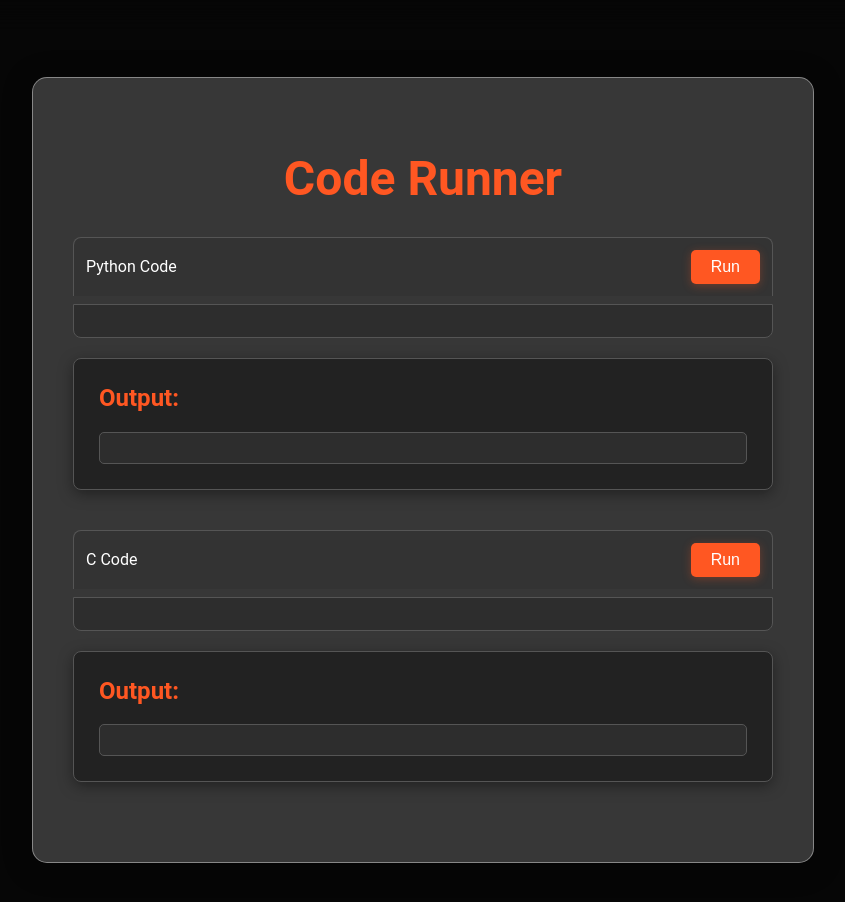
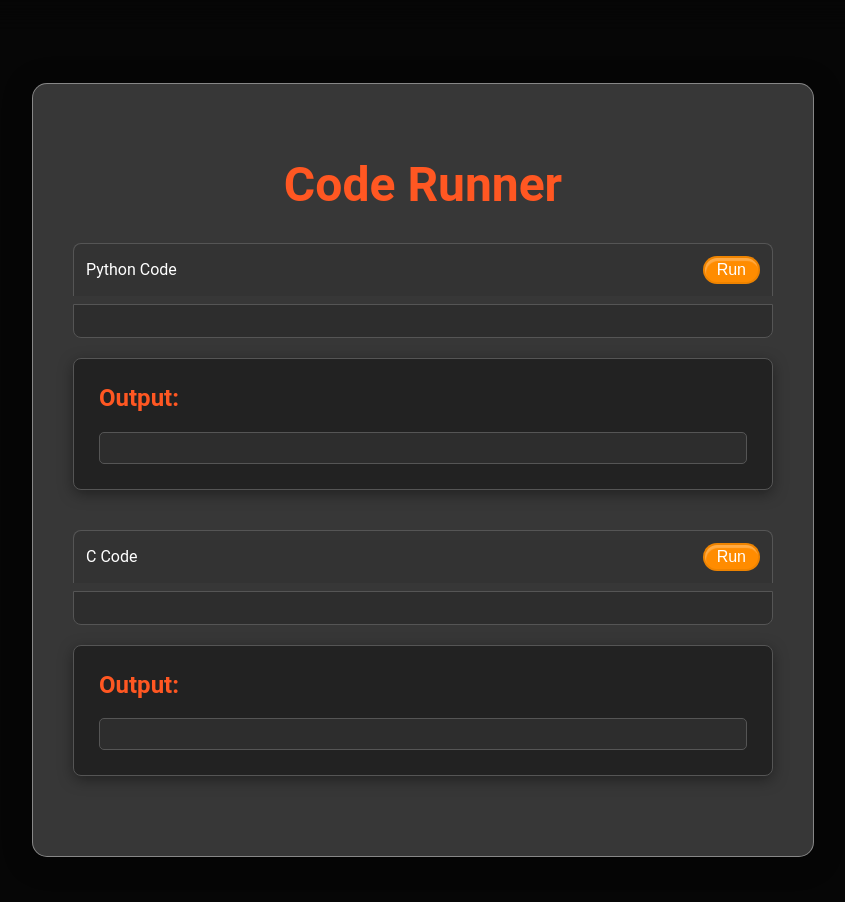
Before and after one commit to vovakirdan/mysite, a Flask app: template templates/index.html in a window 1280 px wide. Shown: the top 902 px of the page, without its empty margins (217-1062 px from the left). Run offline with Flask 3, Linux system fonts and the light colour scheme; the template is opened without the code that fills it, so the values that code supplies are empty; some libraries are stand-ins or nearby versions.

Commit message:
added button hover

```diff
--- a/static/styles.css
+++ b/static/styles.css
@@ -72,24 +72,30 @@ h1 {
     overflow-x: auto;
 }
 
+@property --r {
+	syntax: '<length-percentage>';
+	initial-value: 0px;
+	inherits: false
+}
+
 /* Hover Effects for Buttons */
 .run-button {
-    padding: 8px 20px; /* Larger buttons for accessibility */
-    font-size: 16px;
-    cursor: pointer;
-    background-color: #ff5722;
+    place-self: center;
+    border: solid 2px #0001;
+    padding: 0 0.75em; /* Reduced padding */
+    border-radius: 1.5em; /* Reduced border radius */
+    box-shadow: inset 1px 3px 1px #fff4;
+    background:
+        radial-gradient(circle at var(--x, 0%) var(--y, 0%),
+                black calc(var(--r) - 1px), darkorange var(--r))
+            border-box;
     color: white;
-    border: none;
-    border-radius: 5px;
-    transition: all 0.3s ease; /* Smoother hover effect */
-    box-shadow: 0 2px 10px rgba(255, 87, 34, 0.3); /* Added shadow for emphasis */
+    font: 1em/1.5em ubuntu, sans-serif; /* Reduced font size */
+    transition: --r .35s;
+
+    &:hover { --r: 100% }
 }
 
-.run-button:hover {
-    background-color: #ff7043; /* Lighter shade on hover */
-    transform: translateY(-3px); /* Slight lift on hover */
-    box-shadow: 0 4px 20px rgba(255, 87, 34, 0.5); /* More shadow on hover */
-}
 
 .output-container {
     margin-top: 20px;
--- a/templates/index.html
+++ b/templates/index.html
@@ -67,6 +67,19 @@
                 document.getElementById('c-output').textContent = data.output || data.error;
             });
         });
+        function update_position(e) {
+            let _t = e.target;
+
+            if(_t.tagName.match(/^button$/i)) {
+                let r = _t.getBoundingClientRect();
+                ['x', 'y'].forEach(c =>
+                    _t.style.setProperty(`--${c}`,
+                                                            `${e[`client${c.toUpperCase()}`] - r[c]}px`))
+            }
+        }
+
+        addEventListener('mouseover', update_position);
+        addEventListener('mouseout', update_position)
     </script>
 </body>
 </html>
```
